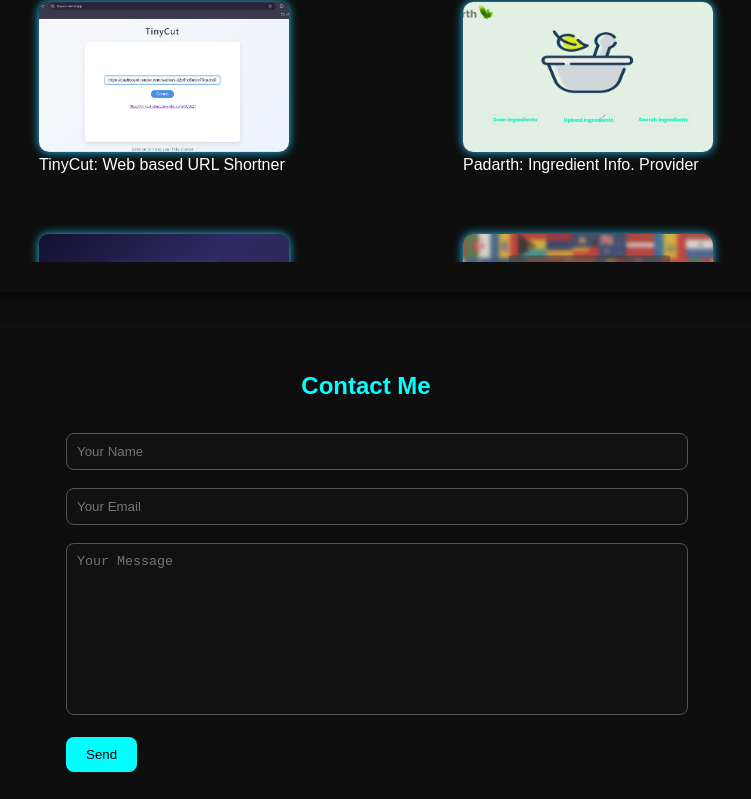
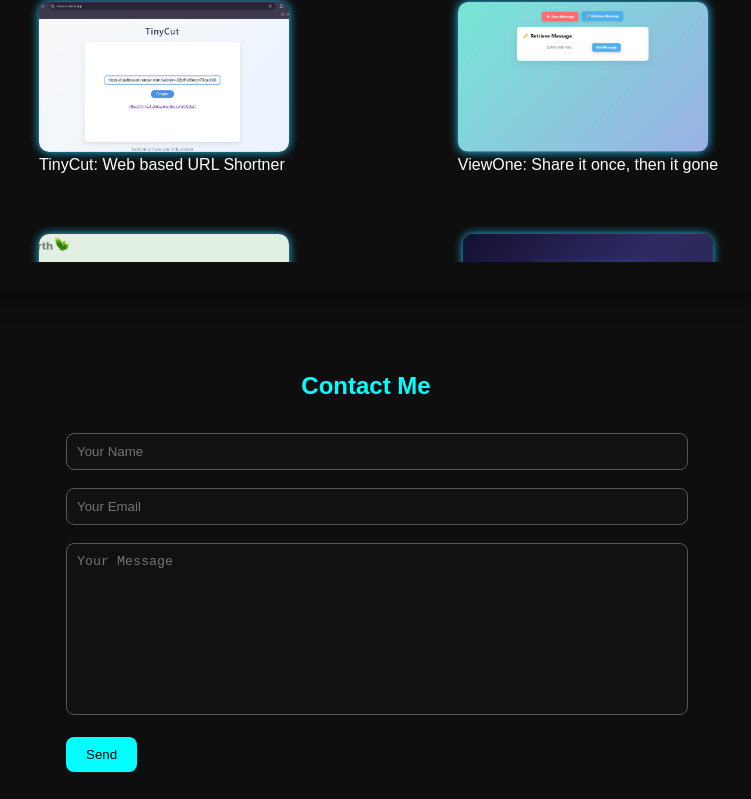
Before and after one commit to KetanB6/Portfolio-React, a React (Vite) app: page / in a window 1280 px wide. Shown: the part 1329-2128 px from the top of the page, without its empty margins (274-1025 px from the left). Built offline with nearby package versions, Linux system fonts and the light colour scheme.

Commit message:
project update

```diff
--- a/src/components/Projects.jsx
+++ b/src/components/Projects.jsx
@@ -2,16 +2,16 @@
 import TinyCut from "../assets/images/TinyCut.png";
 import Padarth from "../assets/images/Padarth.png";
 import MindCalc from "../assets/images/MindCalc.png";
-import CurrencyApp from "../assets/images/CurrencyConverterApp.png";
+import OneView from "../assets/images/OneView.png";
 import LibraryApp from "../assets/images/LMS_APP.png";
 import BankingApp from "../assets/images/BankingApp.png";
 import HotelApp from "../assets/images/HMS_J.png";
 
 const projects = [
   { id: "TinyCut", title: "TinyCut: Web based URL Shortner", img: TinyCut, github: "https://github.com/KetanB6/TinyCut", link: "https://tiny-cut.vercel.app/", description: "Solution to convert long URL into short URL..." },
+  { id: "ViewOne", title: "ViewOne: Share it once, then it gone", img: OneView, github: "https://github.com/KetanB6/CurrencyConverterApp", link: "https://currencyconverterapp-vczn.onrender.com", description: "Currency Converter Web App..." },
   { id: "padarth", title: "Padarth: Ingredient Info. Provider", img: Padarth, github: "https://github.com/KetanB6/Padarth", link: null, description: "Padarth is a web-based ingredient analysis tool..." },
   { id: "mindCalc", title: "MindCalc: Mental Calculation", img: MindCalc, github: "https://github.com/KetanB6/MindCalc", link: "https://mindcalc.onrender.com", description: "MindCalc is a browser-based game..." },
-  { id: "currency", title: "Currency Converter App", img: CurrencyApp, github: "https://github.com/KetanB6/CurrencyConverterApp", link: "https://currencyconverterapp-vczn.onrender.com", description: "Currency Converter Web App..." },
   { id: "library", title: "Library Management System", img: LibraryApp, github: "https://github.com/KetanB6/LibraryWebApp", link: "https://librarywebapp-kwdf.onrender.com", description: "Library Management System Web App..." },
   { id: "banking", title: "Banking Application With JDBC", img: BankingApp, github: "", link: "", description: "Banking Management System in Java/JDBC..." },
   { id: "hms_j", title: "Hotel Management System With JDBC", img: HotelApp, github: "", link: "", description: "Console-based Hotel Reservation System..." }
--- a/src/index.css
+++ b/src/index.css
@@ -123,7 +123,6 @@
   font-size: 2.5rem;
   color: aqua;
 }
-
 
 .sub.contain {
   text-align: center;
```
Also changed, not shown: src/assets/images/OneView.png (added).
